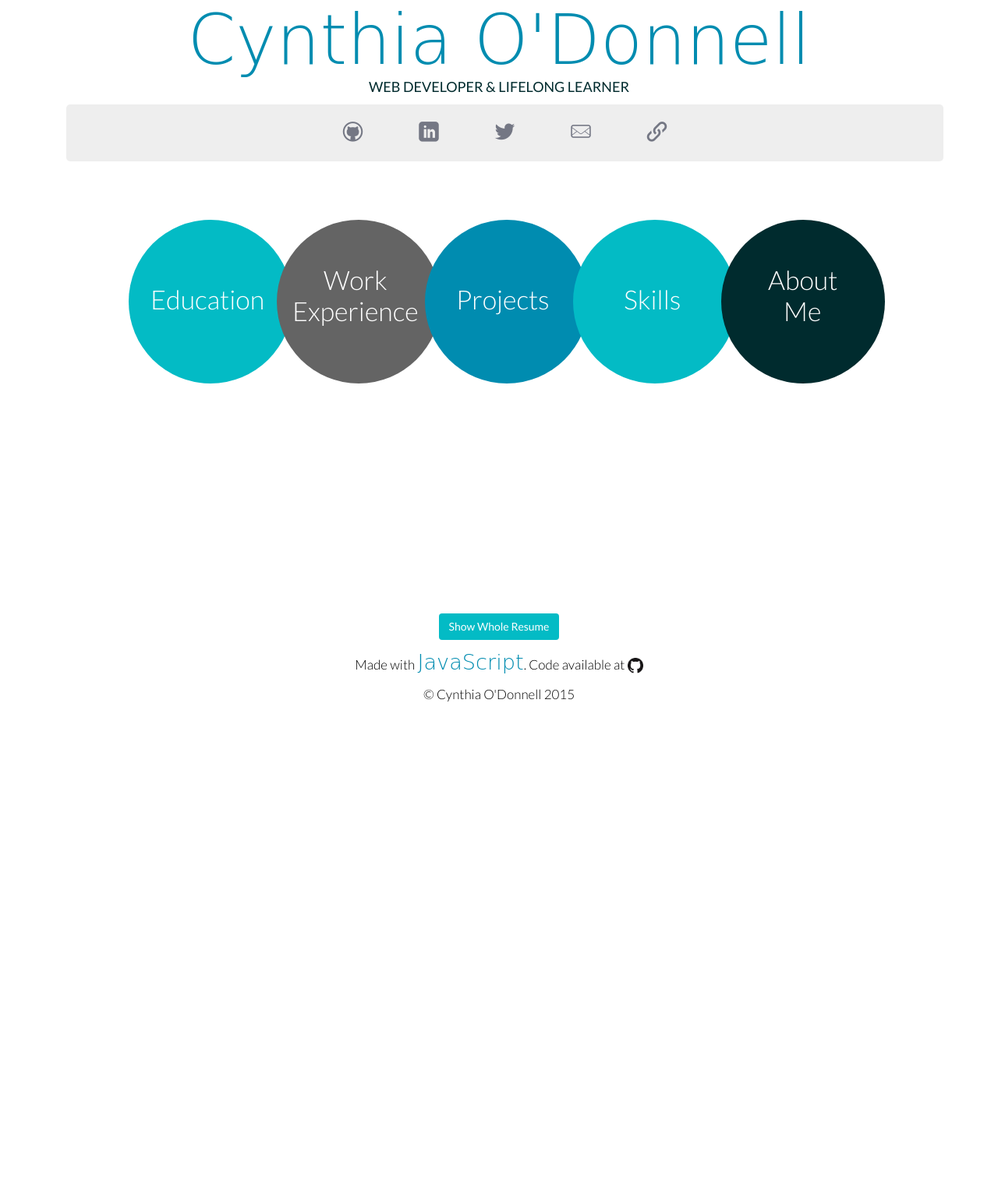
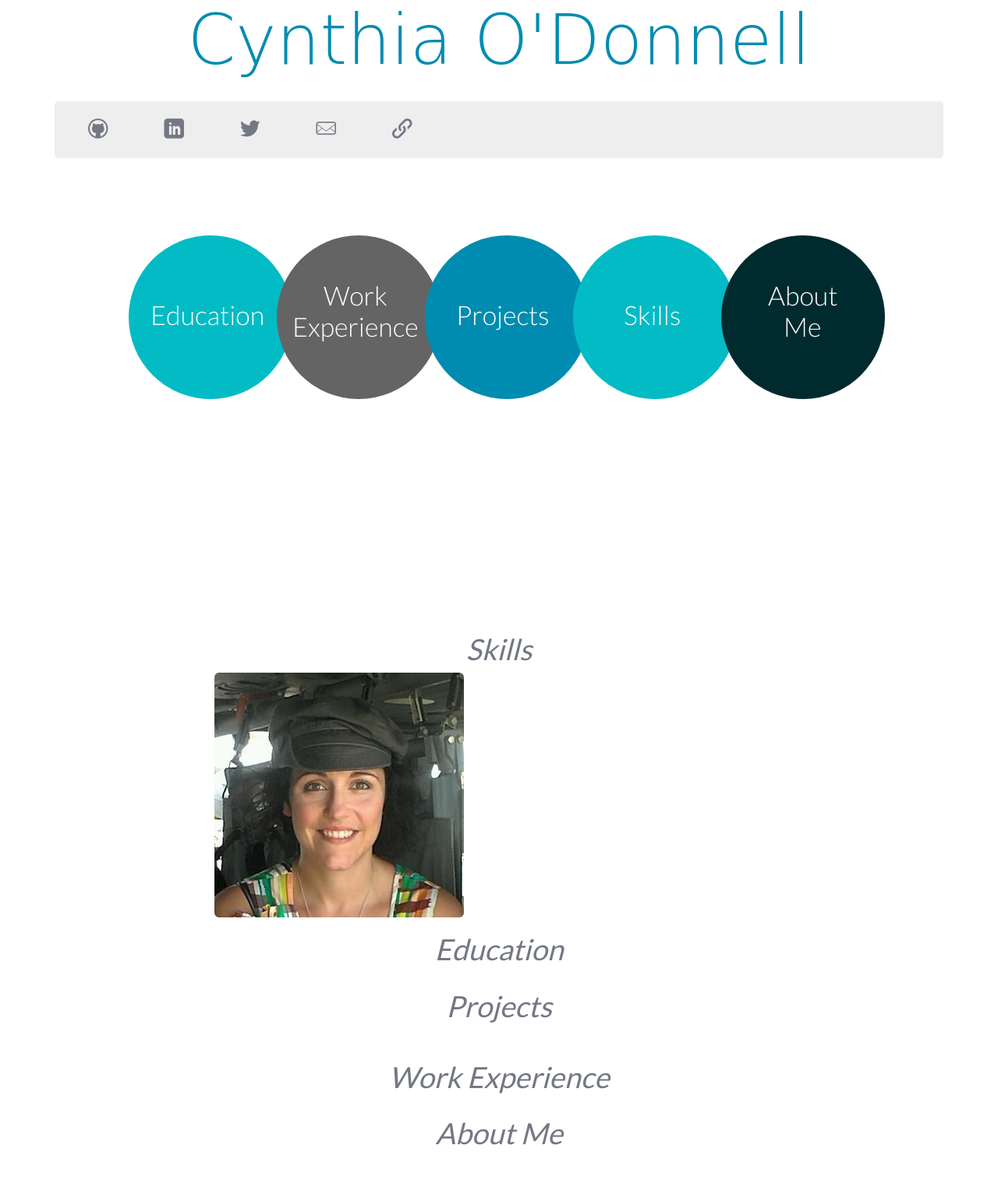
Before and after one commit to MimiBambino/InteractiveResume, a plain HTML site: page index.html in a window 1280 px wide. Shown: the part 17-1554 px from the top of the page at 78% size. Before the commit the page ends 931 px from the top, so only its background shows below. Drawn offline with Linux system fonts and the light colour scheme; a web font is replaced by a local one.

Commit message:
refactor all biography functionality into knockout viewModel

```diff
--- a/index.html
+++ b/index.html
@@ -16,7 +16,35 @@
     <body>
 <!--HEADER-->
       <header class='text-center'>
+        <h1 class='analgous-color' data-bind="text: bio.name"></h1>
+        <h4 class='contrasting1-color' data-bind="text: bio.title"></h4>
       </header>
+      <aside>
+            <div class='container'>
+              <div class='row'>
+                <div class='contactBar col-md-12'>
+                  <ul class='nav nav-pills'>
+                    <li>
+                      <a target='_blank' data-bind="attr: {href: bio.contacts.github}" class='icon icon-github'></a>
+                    </li>
+                    <li>
+                      <a target='_blank' data-bind="attr: {href: bio.contacts.linkedin}" class='icon icon-linkedin'></a>
+                    </li>
+                    <li>
+                      <a target='_blank' data-bind="attr: {href: bio.contacts.twitter}" class='icon icon-twitter'></a>
+                    </li>
+                    <li>
+                      <a data-bind="attr: {href: bio.contacts.email}" class='icon icon-mail'></a>
+                    </li>
+                    <li>
+                      <a target='_blank' data-bind="attr: {href: bio.contacts.website" class='icon icon-link'></a>
+                    </li>
+                  </ul>
+                </div>
+              </div>
+            </div>;
+
+      </aside>
 <!--Home view-->
       <div class='main text-center'>
         <ul class='svg'>
@@ -27,9 +55,11 @@
         <div class='skills-row row text-center'>
           <h2 class='section-heading text-center'>Skills</h2>
           <div class='biopic col-md-offset-2 col-md-4 col-xs-12 text-right'>
+            <img data-bind="attr: {src: bio.image}" class='img-responsive img-rounded'>
           </div>
           <div class='col-md-6 col-xs-12'>
-            <ul class='skill-list analgous-color text-left'>
+            <ul class='skill-list analgous-color text-left' data-bind="foreach: bio.skills">
+              <li data-bind="text: skill"></li>
             </ul>
           </div>
         </div>
@@ -52,6 +82,18 @@
       <div id='projects' class='container'>
         <h2 class='section-heading text-center'>Projects</h2>
         <div class='projects-row row text-center'>
+
+
+          <div class='col-md-4 text-center' data-bind="foreach: projects">
+            <a data-bind="attr: {href: demo}" target='_blank'>
+              <img class='img-responsive img-rounded' data-bind="attr: {src: image, alt: description}">
+            </a>
+            <a class='project' target='_blank' data-bind="attr: {href: url}">
+              <h3 class='text-uppercase text-center' data-bind="text: title"></h3>
+            </a>
+            <p data-bind="text: description"></p>
+          </div>
+
         </div>
       </div>
 <!--Work Experience view-->
@@ -73,8 +115,13 @@
             <h2 class='section-heading text-center'>About Me</h2>
             <div class='row'>
               <div class='blog-col-even col-md-6'>
+                <div class='blog-box col-md-offset-2 col-md-10'>
+                  <h4 data-bind="text: bio.blog[0].title"></h4>
+                  <p class='even' data-bind="text: bio.blog[0].text"></p></div>
               </div>
               <div class='blog-col-odd col-md-6'>
+                <h4 data-bind="text: bio.blog[1].title"></h4>
+                <p class='even' data-bind="text: bio.blog[1].text"></p></div>
               </div>
             </div>
           </div>
--- a/js/resumeBuilder.js
+++ b/js/resumeBuilder.js
@@ -115,129 +115,9 @@ var SVG = {
 	}
 };
 
-var bio = {
-	"name": "Cynthia O'Donnell",
-	"role": "Web Developer &amp; Lifelong Learner",
-	"welcomeMessage": "<p>Welcome to my resume!  Please click on an area of interest for more information.</p>",
-	"contacts": {
-		"website" : "www.mimibambino.com",
-		"email" : "mimibambino@gmail.com",
-		"twitter" : "@mimibambino",
-		"github" : "MimiBambino",
-		"linkedin" : "Cynthia O'Donnell",
-		"location" : "Naples, Italy"
-	},
-	"skills": ["r", "css", "html5", "python", "javascript", "business law", "management", "jasmine testing", "conversational german"],
-	"image": "images/Cynthia.jpg",
-	"blog": [
-	{
-		"title": "Why Web Development?",
-		"text":  "Why would an former-lawyer, former-naval officer become a Front End Web Developer?  Well, I've pretty much loved the internet since I first experienced it in the 90s. It felt like I suddenly had access to all of the information I could have ever wanted.  Twenty years later, it's even more true. However, I have been growing increasingly critical about how that information is organized.  I started learning about computer programming and web development because I wanted to help make the information already available online more useful by building web applications that find and display data in a more user-friendly way."
-	},
-	{
-		"title": "What is MimiBambino?",
-		"text": "Why MimiBambino? It makes me smile. When my son was a baby, he called me Mimi. So for a few years, I <em>was</em> Mimi. He was the <em>bambino</em>. Now no one calls me Mimi and he is no longer a baby. To my delight, when I started creating handles and user accounts, I found that MimiBambino was always available. MimiBambino reminds me of that sweet, tender time when for most of the day it was just me and my baby."
-	}
-	],
-	"aboutDeveloper": "Why would a former-lawyer, former-naval officer become a Front End Web Developer?  Well, I've pretty much loved the internet since I first experienced it in the 90s. It felt like I suddenly had access to all of the information I could have ever wanted.  Twenty years later, it's even more true. However, I have been growing increasingly critical about how that information is organized.  I started learning about computer programming and web development because I wanted to help make the information already available online more useful by building web applications that find and display data in a more user-friendly way.",
-	"aboutMimi": "Why MimiBambino? It makes me smile. When my son was a baby, he called me Mimi. So for a few years, I <em>was</em> Mimi. He was the <em>bambino</em>. Now no one calls me Mimi and he is no longer a baby. To my delight, when I started creating handles and user accounts, I found that MimiBambino was always available. MimiBambino reminds me of that sweet, tender time when for most of the day it was just me and my baby.",
-	"displayBlog": function(){
-		var blogPostEven = "<div class='blog-box col-md-offset-2 col-md-10'><h4>%title%</h4><p class='even' id='%index%'>%data%</p></div>";
-		var blogPostOdd = "<div class='blog-box col-md-10'><h4>%title%</h4><p class='odd' id='%index%'>%data%</p></div>";
-		for (var i in bio.blog) {
-			var selector = bio.blog[i];
-			if (i % 2 === 0) {
-				var blogPost = blogPostEven.replace('%title%', selector.title).replace('%index%', i).replace('%data%', selector.text);
-				$(".blog-col-even").append(blogPost);
-			}
-			if (i % 2 === 1) {
-				var blogPost = blogPostOdd.replace('%title%', selector.title).replace('%index%', i).replace('%data%', selector.text);
-				$(".blog-col-odd").append(blogPost);
-			}
-		}
-	},
-	displayHeader: function(){
-		var headerName = "<h1 class='analgous-color'>%data%</h1>";
-		var headerRole = "<h4 class='contrasting1-color'>%data%</h4>";
-		var headerContacts = "<div class='container'><div class='row'><div class='contactBar col-md-12'><ul class='nav nav-pills navbar-center'><li><a target='_blank' href='https://www.github.com/%github%' class='icon icon-github'></a></li><li><a target='_blank' href='http://www.linkedin.com/pub/cynthia-o-donnell/a2/719/7a0/' class='icon icon-linkedin'></a></li><li><a target='_blank' href='http://www.twitter.com/mimibambino' class='icon icon-twitter'></a></li><li><a href='mailto:%email%' class='icon icon-mail'></a></li><li><a target='_blank' href='http://%website%' class='icon icon-link'></a></li></ul></div></div></div>";
-
-		var formattedName = headerName.replace("%data%", bio.name);
-		var formattedRole = headerRole.replace("%data%", bio.role);
-		$("header").prepend(formattedRole);
-		$("header").prepend(formattedName);
-		//$("header").append(headerContacts);
-		var formattedContactBar = headerContacts.replace("%website%", bio.contacts["website"]).replace("%email%", bio.contacts["email"]).replace("%github%", bio.contacts["github"]);
-		$("header").append(formattedContactBar);
-	},
-	displaySkills: function(){
-		var HTMLbioPic = "<img src='%data%' class='img-responsive img-rounded'>";
-		var HTMLskills = "<li>%data%</li>";
-		var formattedPic = HTMLbioPic.replace("%data%", bio.image);
-		$(".biopic").append(formattedPic);
-		for (var skill in bio.skills) {
-			var formattedSkill = HTMLskills.replace("%data%", bio.skills[skill]);
-			$(".skill-list").append(formattedSkill);
-		}
-		$("#skills").hide();
-	},
-	displayAbout: function(){
-		$('.developer').append(bio.aboutDeveloper);
-		$('.mimibambino').append(bio.aboutMimi);
-		$('#about').hide();
-	}
-};
-
-bio.displayBlog();
+SVG.display();
 
 var education = {
-	"schools": [
-		{
-		"name": "University of Florida",
-		"location": "Gainesville, Florida",
-		"degree": "Juris Doctor",
-		"major": "Law",
-		"dates": "2005 &#151; 2008",
-		"url": "http://www.law.ufl.edu/"
-		},
-		{
-		"name": "Florida State University",
-		"location": "Tallahassee, Florida",
-		"degree": "Bachelor of Arts",
-		"major": "Music",
-		"dates": "1996 &#151; 2000",
-		"url": "http://www.music.fsu.edu//"
-		}
-	],
-	"onlineCourses": [
-		{
-		"title": "Intro to HTML and CSS",
-		"school": "Udacity",
-		"dates": 2014,
-		"url": "http://www.udacity.com",
-		"certificate": "images/htmlCertificate.pdf"
-		},
-		{
-		"title": "Javascript Basics",
-		"school": "Udacity",
-		"dates": 2014,
-		"url": "http://www.udacity.com",
-		"certificate": "images/jsCertificate.pdf"
-		},
-		{
-		"title": "Introduction to Linux",
-		"school": "edX",
-		"dates": 2014,
-		"url": "https://courses.edx.org/courses/LinuxFoundationX/LFS101x/2T2014/info",
-		"certificate": "images/IntroToLinuxCertificate.pdf"
-		},
-		{
-		"title": "Engineering Software as a Service",
-		"school": "edX",
-		"dates": 2014,
-		"url": "https://courses.edx.org/courses/BerkeleyX/CS_CS169.1x/1T2014/info",
-		"certificate": "images/SaasCertificate.pdf"
-		}
-	],
 	display: function(){
 		var educationStart = "<div class='programming-col col-md-12 text-center'><div class='row'><div class='col-md-12'><h1 class='heading'>Programming</h1>";
 		$(".Programming-holder").append(educationStart);
@@ -271,22 +151,6 @@ var education = {
 
 var work = {
 	"jobs": [
-	{
-		"job": "lawyer",
-		"employer": "Case, Lombardi &amp; Pettit",
-		"title": "Attorney",
-		"location": "Honolulu, Hawaii",
-		"dates": "2008 &#151; 2010",
-		"description": "I began my legal career as a bankruptcy and business litigation attorney during the Summer of 2008. About 2 months after I began my career, the financial crisis hit. As a result, I was quickly indoctrinated in the inner workings of business reorganization, corporate board restructuring, and corporate finance as I advised and represented business clients on their rights under federal bankruptcy law as corporate creditors."
-	},
-	{
-		"job": "navy",
-		"employer": "United States Navy",
-		"title": "Naval Officer",
-		"locations": ["Norfolk, Virginia", "Mediterranean Sea", "North Sea", "Indian Ocean", "Arabian Gulf"],
-		"dates": "2001 &#151; 2005",
-		"description": "As a U.S. Navy Surface Warfare Officer onboard a Guided Missile Destroyer I supervised and trained a division of 20 Sailors. Additionally, I oversaw the maintenance and use of all onboard missile launching system hardware (including missiles) and installation and use of all system software.  I served in the Arabian Gulf, Indian Ocean, Mediterranean Sea and the North Sea."
-	}
 	],
 	"display": function(){
 		for (var i in work.jobs){
@@ -300,53 +164,6 @@ var work = {
 		$("#work").hide();
 	}
 };
-
-var projects = {
-	"project": [
-	{
-		"title": "Etch-A-Sketch",
-		"dates": "2014",
-		"description": "Draw your design on the gray box then resize the pixels in the box!",
-		"images": "images/Etch-A-Sketch.png",
-		"url": "https://github.com/MimiBambino/Etch-A-Sketch",
-		"demo": "http://mimibambino.github.io/Etch-A-Sketch/"
-	},
-	{
-		"title": "Interactive Resume",
-		"dates": "2014",
-		"description": "You're looking at it.  This resume was build with JavaScript, jQuery and Bootstrap.",
-		"images": "images/IR.jpg",
-		"url": "https://github.com/MimiBambino/InteractiveResume",
-		"demo": "http://mimibambino.github.io/InteractiveResume/"
-	},
-	{
-		"title": "Custom Meme Maker",
-		"dates": "2014",
-		"description": "Create your own meme and save it to your computer.",
-		"images": "images/johnnyMeme.png",
-		"url": "https://github.com/MimiBambino/MemeMaker",
-		"demo": "http://mimibambino.github.io/MemeMaker/"
-	}
-	],
-	"display": function() {
-		for (var i in projects.project) {
-			var project = projects.project[i];
-			var projectStart = "<div class='col-md-4 text-center'><a href='%demo%' target='_blank'><img class='img-responsive img-rounded' src='%image%' alt='%description%'></a><a class='project' target='_blank' href=%url%><h3 class='text-uppercase text-center'>%title%</h3></a><p>%description%</p></div>";
-			var formattedProject = projectStart.replace("%demo%", project.demo).replace("%image%", project.images).replace("%description%", project.description).replace("%url%", project.url).replace("%title%", project.title).replace("%description%", project.description);
-			$("#projects").append(formattedProject);
-		}
-		$("#projects").hide();
-	}
-};
-
-bio.displayHeader();
-SVG.display();
-education.display();
-work.display();
-projects.display();
-bio.displaySkills();
-SVG.click();
-bio.displayAbout();
 
 $("button").on("click", function() {
 	if ($("button").hasClass('home')) {
@@ -371,3 +188,168 @@ $("button").on("click", function() {
 		// $("footer").css("position", "fixed");
 	}
 });
+
+var projects = [
+		{
+			title: "Etch-A-Sketch",
+			dates: "2014",
+			description: "Draw your design on the gray box then resize the pixels in the box!",
+			image: "images/Etch-A-Sketch.png",
+			url: "https://github.com/MimiBambino/Etch-A-Sketch",
+			demo: "http://mimibambino.github.io/Etch-A-Sketch/"
+		},
+		{
+			title: "Interactive Resume",
+			dates: "2014",
+			description: "You're looking at it.  This resume was build with JavaScript, jQuery and Bootstrap.",
+			image: "images/IR.jpg",
+			url: "https://github.com/MimiBambino/InteractiveResume",
+			demo: "http://mimibambino.github.io/InteractiveResume/"
+		},
+		{
+			title: "Custom Meme Maker",
+			dates: "2014",
+			description: "Create your own meme and save it to your computer.",
+			image: "images/johnnyMeme.png",
+			url: "https://github.com/MimiBambino/MemeMaker",
+			demo: "http://mimibambino.github.io/MemeMaker/"
+		}
+	];
+
+var work = [
+	{
+		"job": "lawyer",
+		"employer": "Case, Lombardi &amp; Pettit",
+		"title": "Attorney",
+		"location": "Honolulu, Hawaii",
+		"dates": "2008 &#151; 2010",
+		"description": "I began my legal career as a bankruptcy and business litigation attorney during the Summer of 2008. About 2 months after I began my career, the financial crisis hit. As a result, I was quickly indoctrinated in the inner workings of business reorganization, corporate board restructuring, and corporate finance as I advised and represented business clients on their rights under federal bankruptcy law as corporate creditors."
+	},
+	{
+		"job": "navy",
+		"employer": "United States Navy",
+		"title": "Naval Officer",
+		"locations": ["Norfolk, Virginia", "Mediterranean Sea", "North Sea", "Indian Ocean", "Arabian Gulf"],
+		"dates": "2001 &#151; 2005",
+		"description": "As a U.S. Navy Surface Warfare Officer onboard a Guided Missile Destroyer I supervised and trained a division of 20 Sailors. Additionally, I oversaw the maintenance and use of all onboard missile launching system hardware (including missiles) and installation and use of all system software.  I served in the Arabian Gulf, Indian Ocean, Mediterranean Sea and the North Sea."
+	}
+];
+var education = [
+		{
+		"name": "University of Florida",
+		"location": "Gainesville, Florida",
+		"degree": "Juris Doctor",
+		"major": "Law",
+		"dates": "2005 &#151; 2008",
+		"url": "http://www.law.ufl.edu/",
+		type: "college"
+		},
+		{
+		"name": "Florida State University",
+		"location": "Tallahassee, Florida",
+		"degree": "Bachelor of Arts",
+		"major": "Music",
+		"dates": "1996 &#151; 2000",
+		"url": "http://www.music.fsu.edu//",
+		type: "college"
+		},
+		{
+		"title": "Intro to HTML and CSS",
+		"school": "Udacity",
+		"dates": 2014,
+		"url": "http://www.udacity.com",
+		"certificate": "images/htmlCertificate.pdf",
+		type: "MOOC"
+		},
+		{
+		"title": "Javascript Basics",
+		"school": "Udacity",
+		"dates": 2014,
+		"url": "http://www.udacity.com",
+		"certificate": "images/jsCertificate.pdf",
+		type: "MOOC"
+		},
+		{
+		"title": "Introduction to Linux",
+		"school": "edX",
+		"dates": 2014,
+		"url": "https://courses.edx.org/courses/LinuxFoundationX/LFS101x/2T2014/info",
+		"certificate": "images/IntroToLinuxCertificate.pdf",
+		type: "MOOC"
+		},
+		{
+		"title": "Engineering Software as a Service",
+		"school": "edX",
+		"dates": 2014,
+		"url": "https://courses.edx.org/courses/BerkeleyX/CS_CS169.1x/1T2014/info",
+		"certificate": "images/SaasCertificate.pdf",
+		type: "MOOC"
+		}
+];
+var bio = {
+	name: "Cynthia O'Donnell",
+	role: "Web Developer &amp; Lifelong Learner",
+	welcomeMessage: "<p>Welcome to my resume!  Please click on an area of interest for more information.</p>",
+	contacts: {
+		website : "http://www.mimibambino.com",
+		email : "mailto:mimibambino@gmail.com",
+		twitter : "http://www.twitter.com/mimibambino",
+		github : "https://www.github.com/MimiBambino",
+		linkedin : "http://www.linkedin.com/pub/cynthia-o-donnell/a2/719/7a0/",
+		location : "Naples, Italy"
+	},
+	skills: ["r", "css", "html5", "python", "javascript", "business law", "management", "jasmine testing", "conversational german"],
+	image: "images/Cynthia.jpg",
+	blog: [
+	{
+		title: "Why Web Development?",
+		text:  "Why would an former-lawyer, former-naval officer become a Front End Web Developer?  Well, I've pretty much loved the internet since I first experienced it in the 90s. It felt like I suddenly had access to all of the information I could have ever wanted.  Twenty years later, it's even more true. However, I have been growing increasingly critical about how that information is organized.  I started learning about computer programming and web development because I wanted to help make the information already available online more useful by building web applications that find and display data in a more user-friendly way."
+	},
+	{
+		title: "What is MimiBambino?",
+		text: "Why MimiBambino? It makes me smile. When my son was a baby, he called me Mimi. So for a few years, I <em>was</em> Mimi. He was the <em>bambino</em>. Now no one calls me Mimi and he is no longer a baby. To my delight, when I started creating handles and user accounts, I found that MimiBambino was always available. MimiBambino reminds me of that sweet, tender time when for most of the day it was just me and my baby."
+	}
+	],
+	aboutDeveloper: "Why would a former-lawyer, former-naval officer become a Front End Web Developer?  Well, I've pretty much loved the internet since I first experienced it in the 90s. It felt like I suddenly had access to all of the information I could have ever wanted.  Twenty years later, it's even more true. However, I have been growing increasingly critical about how that information is organized.  I started learning about computer programming and web development because I wanted to help make the information already available online more useful by building web applications that find and display data in a more user-friendly way.",
+	aboutMimi: "Why MimiBambino? It makes me smile. When my son was a baby, he called me Mimi. So for a few years, I <em>was</em> Mimi. He was the <em>bambino</em>. Now no one calls me Mimi and he is no longer a baby. To my delight, when I started creating handles and user accounts, I found that MimiBambino was always available. MimiBambino reminds me of that sweet, tender time when for most of the day it was just me and my baby.",
+};
+
+var viewModel = function(){
+	// Save a reference to the ViewModel object.
+	var self = this;
+
+	self.projects = projects;
+	self.work = work;
+	self.education = education;
+	self.bio = bio;
+
+	// Keep track of what part of resume is visible
+	self.projectVisible = ko.observable(false);
+	self.toggleProject = function(){
+		if (self.projectVisible) {
+			self.projectVisible(false);
+		} else {
+			self.projectVisible(true);
+		}
+	}
+	self.name = "Cynthia O'Donnell";
+	self.title = "Web Developer and Lifelong Learner";
+};
+
+/**
+ * Custom binding for fade in effect on instructions
+ */
+ko.bindingHandlers.fadeVisible = {
+    init: function(element, valueAccessor) {
+        // Initially set the element to be instantly visible/hidden depending on the value
+        var value = valueAccessor();
+        $(element).toggle(ko.unwrap(value)); // Use "unwrapObservable" so we can handle values that may or may not be observable
+    },
+    update: function(element, valueAccessor) {
+        // Whenever the value subsequently changes, slowly fade the element in or out
+        var value = valueAccessor();
+        ko.unwrap(value) ? $(element).fadeIn() : $(element).fadeOut();
+    }
+};
+
+ko.applyBindings( new viewModel() );
```
